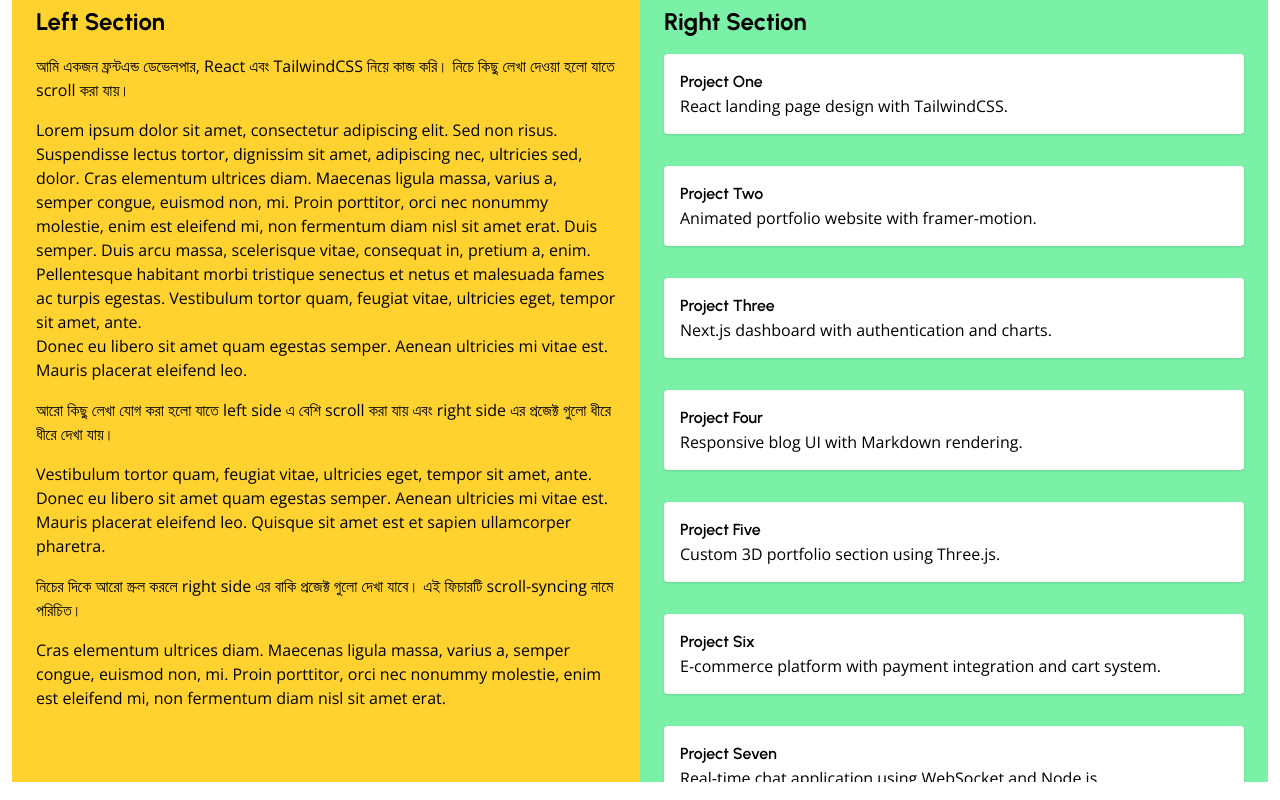
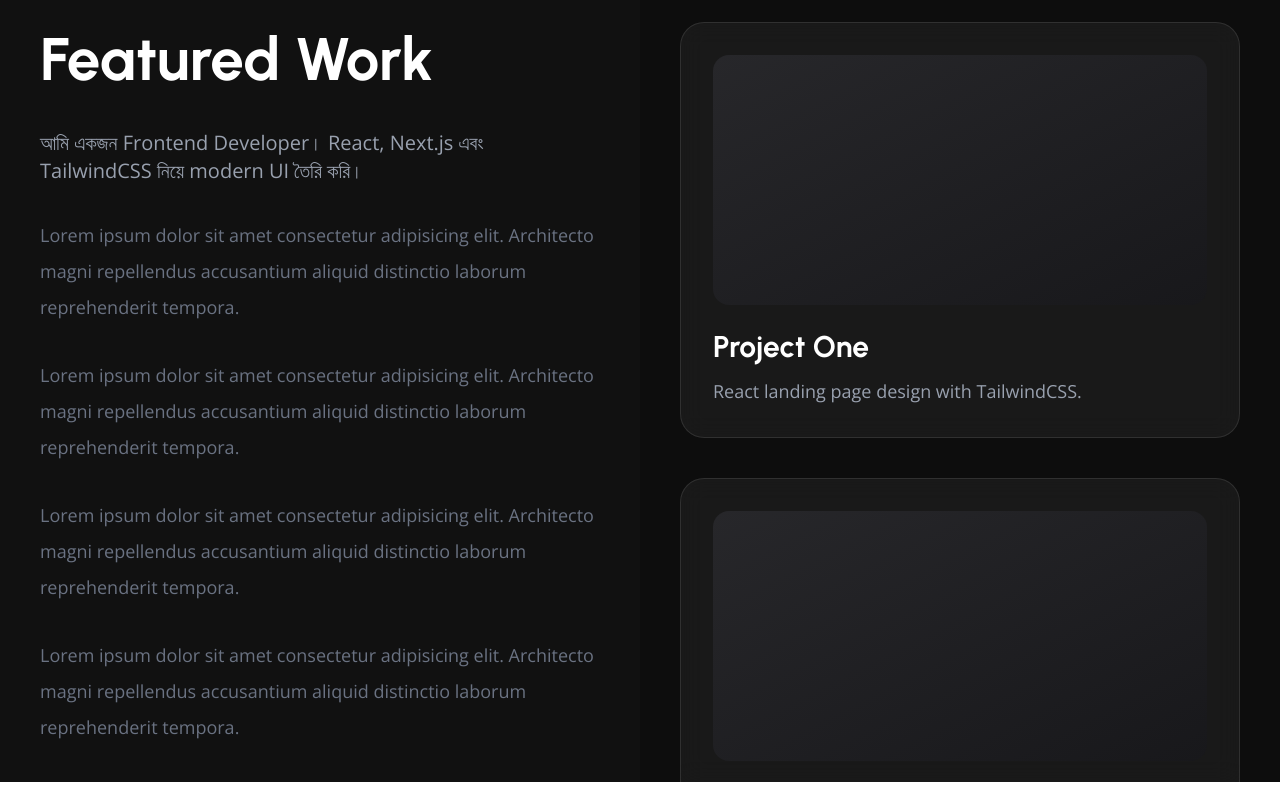
Before and after one commit to Mokim2005/rise-at-seven, a Next.js app: page / in a window 1280 px wide. Shown: the part 1340-2140 px from the top of the page. Built offline with nearby package versions, Linux system fonts and the light colour scheme.

Commit message:
updated featuredwork section

```diff
--- a/package.json
+++ b/package.json
@@ -10,6 +10,8 @@
   },
   "dependencies": {
     "framer-motion": "^12.38.0",
+    "gsap": "^3.15.0",
+    "lenis": "^1.3.23",
     "lucide-react": "^1.14.0",
     "next": "^16.2.4",
     "react": "^19.2.5",
--- a/src/components/modules/FeaturedWork.jsx
+++ b/src/components/modules/FeaturedWork.jsx
@@ -1,6 +1,50 @@
+
 "use client";
 
 import React, { useEffect, useRef } from "react";
+
+const projects = [
+  {
+    title: "Project One",
+    desc: "React landing page design with TailwindCSS.",
+  },
+  {
+    title: "Project Two",
+    desc: "Animated portfolio website with framer-motion.",
+  },
+  {
+    title: "Project Three",
+    desc: "Next.js dashboard with authentication and charts.",
+  },
+  {
+    title: "Project Four",
+    desc: "Responsive blog UI with Markdown rendering.",
+  },
+  {
+    title: "Project Five",
+    desc: "Custom 3D portfolio section using Three.js.",
+  },
+  {
+    title: "Project Six",
+    desc: "E-commerce platform with payment integration.",
+  },
+  {
+    title: "Project Seven",
+    desc: "Real-time chat application using WebSocket.",
+  },
+  {
+    title: "Project Eight",
+    desc: "AI-powered image recognition dashboard.",
+  },
+  {
+    title: "Project Nine",
+    desc: "Cross-platform mobile app built with React Native.",
+  },
+  {
+    title: "Project Ten",
+    desc: "Full-stack social media clone.",
+  },
+];
 
 const FeaturedWork = () => {
   const leftRef = useRef(null);
@@ -9,133 +53,112 @@ const FeaturedWork = () => {
   useEffect(() => {
     const left = leftRef.current;
     const right = rightRef.current;
+
     if (!left || !right) return;
 
-    let targetScrollTop = 0;
-    let currentScrollTop = 0;
+    let target = 0;
+    let current = 0;
     let rafId = null;
 
     const animate = () => {
-      currentScrollTop += (targetScrollTop - currentScrollTop) * 0.08;
-      if (Math.abs(currentScrollTop - targetScrollTop) < 0.5) {
-        currentScrollTop = targetScrollTop;
-      }
-      right.scrollTop = currentScrollTop;
-      if (Math.abs(currentScrollTop - targetScrollTop) > 0.1) {
-        rafId = requestAnimationFrame(animate);
-      } else {
-        rafId = null;
-      }
+      current += (target - current) * 0.08;
+
+      right.scrollTop = current;
+
+      rafId = requestAnimationFrame(animate);
     };
 
+    animate();
+
     const handleScroll = () => {
-      const leftScrollPercent =
-        (left.scrollTop / (left.scrollHeight - left.clientHeight)) * 100;
-      const rightScrollPercent = leftScrollPercent * 5;
-      targetScrollTop =
-        ((right.scrollHeight - right.clientHeight) * rightScrollPercent) / 100;
+      const maxLeftScroll =
+        left.scrollHeight - left.clientHeight;
 
-      if (!rafId) {
-        rafId = requestAnimationFrame(animate);
-      }
+      const progress =
+        left.scrollTop / maxLeftScroll;
+
+      const maxRightScroll =
+        right.scrollHeight - right.clientHeight;
+
+      target = progress * maxRightScroll * 4;
     };
 
     left.addEventListener("scroll", handleScroll);
 
     return () => {
       left.removeEventListener("scroll", handleScroll);
-      if (rafId) cancelAnimationFrame(rafId);
+
+      if (rafId) {
+        cancelAnimationFrame(rafId);
+      }
     };
   }, []);
 
   return (
-    <div className="flex mx-3 justify-between h-screen overflow-hidden">
-      {/* LEFT section */}
+    <div className="flex h-screen overflow-hidden bg-black">
+      {/* LEFT SIDE */}
       <div
         ref={leftRef}
-        className="w-1/2 p-6 bg-amber-300 overflow-y-scroll h-full"
+        className="w-1/2 h-full overflow-y-auto bg-[#111] p-10"
+        style={{
+          scrollbarWidth: "none",
+          msOverflowStyle: "none",
+        }}
       >
-        <h2 className="text-2xl font-bold mb-4">Left Section</h2>
-        <p className="mb-4">
-          আমি একজন ফ্রন্টএন্ড ডেভেলপার, React এবং TailwindCSS নিয়ে কাজ করি। নিচে কিছু লেখা দেওয়া হলো যাতে scroll করা যায়।
-        </p>
-        <p>
-          Lorem ipsum dolor sit amet, consectetur adipiscing elit. Sed non risus.
-          Suspendisse lectus tortor, dignissim sit amet, adipiscing nec, ultricies sed, dolor.
-          Cras elementum ultrices diam. Maecenas ligula massa, varius a, semper congue,
-          euismod non, mi. Proin porttitor, orci nec nonummy molestie, enim est eleifend mi,
-          non fermentum diam nisl sit amet erat. Duis semper. Duis arcu massa, scelerisque vitae,
-          consequat in, pretium a, enim.
-        </p>
-        <p>
-          Pellentesque habitant morbi tristique senectus et netus et malesuada fames ac turpis egestas.
-          Vestibulum tortor quam, feugiat vitae, ultricies eget, tempor sit amet, ante.
-        </p>
-        <p>
-          Donec eu libero sit amet quam egestas semper. Aenean ultricies mi vitae est.
-          Mauris placerat eleifend leo.
-        </p>
-        <p className="mt-4">
-          আরো কিছু লেখা যোগ করা হলো যাতে left side এ বেশি scroll করা যায় এবং right side এর প্রজেক্ট গুলো ধীরে ধীরে দেখা যায়।
-        </p>
-        <p className="mt-4">
-          Vestibulum tortor quam, feugiat vitae, ultricies eget, tempor sit amet, ante. Donec eu libero sit amet quam egestas semper. Aenean ultricies mi vitae est. Mauris placerat eleifend leo. Quisque sit amet est et sapien ullamcorper pharetra.
-        </p>
-        <p className="mt-4">
-          নিচের দিকে আরো স্ক্রল করলে right side এর বাকি প্রজেক্ট গুলো দেখা যাবে। এই ফিচারটি scroll-syncing নামে পরিচিত।
-        </p>
-        <p className="mt-4">
-          Cras elementum ultrices diam. Maecenas ligula massa, varius a, semper congue, euismod non, mi. Proin porttitor, orci nec nonummy molestie, enim est eleifend mi, non fermentum diam nisl sit amet erat.
-        </p>
+        <style jsx>{`
+          div::-webkit-scrollbar {
+            display: none;
+          }
+        `}</style>
+
+        <div className="max-w-xl space-y-8 text-white pb-[200px]">
+          <h1 className="text-6xl font-bold leading-tight">
+            Featured Work
+          </h1>
+
+          <p className="text-xl text-gray-400">
+            আমি একজন Frontend Developer।
+            React, Next.js এবং TailwindCSS
+            নিয়ে modern UI তৈরি করি।
+          </p>
+
+          {[...Array(10)].map((_, i) => (
+            <p
+              key={i}
+              className="text-gray-500 leading-9 text-lg"
+            >
+              Lorem ipsum dolor sit amet
+              consectetur adipisicing elit.
+              Architecto magni repellendus
+              accusantium aliquid distinctio
+              laborum reprehenderit tempora.
+            </p>
+          ))}
+        </div>
       </div>
 
-      {/* RIGHT section */}
+      {/* RIGHT SIDE */}
       <div
         ref={rightRef}
-        className="w-1/2 p-6 bg-green-300 overflow-y-scroll h-full"
+        className="w-1/2 h-full overflow-hidden bg-[#0d0d0d] p-10"
       >
-        <h2 className="text-2xl font-bold mb-4">Right Section</h2>
-        <div className="space-y-8">
-          <div className="p-4 bg-white rounded shadow">
-            <h3 className="font-semibold">Project One</h3>
-            <p>React landing page design with TailwindCSS.</p>
-          </div>
-          <div className="p-4 bg-white rounded shadow">
-            <h3 className="font-semibold">Project Two</h3>
-            <p>Animated portfolio website with framer-motion.</p>
-          </div>
-          <div className="p-4 bg-white rounded shadow">
-            <h3 className="font-semibold">Project Three</h3>
-            <p>Next.js dashboard with authentication and charts.</p>
-          </div>
-          <div className="p-4 bg-white rounded shadow">
-            <h3 className="font-semibold">Project Four</h3>
-            <p>Responsive blog UI with Markdown rendering.</p>
-          </div>
-          <div className="p-4 bg-white rounded shadow">
-            <h3 className="font-semibold">Project Five</h3>
-            <p>Custom 3D portfolio section using Three.js.</p>
-          </div>
-          <div className="p-4 bg-white rounded shadow">
-            <h3 className="font-semibold">Project Six</h3>
-            <p>E-commerce platform with payment integration and cart system.</p>
-          </div>
-          <div className="p-4 bg-white rounded shadow">
-            <h3 className="font-semibold">Project Seven</h3>
-            <p>Real-time chat application using WebSocket and Node.js.</p>
-          </div>
-          <div className="p-4 bg-white rounded shadow">
-            <h3 className="font-semibold">Project Eight</h3>
-            <p>AI-powered image recognition dashboard with TensorFlow.js.</p>
-          </div>
-          <div className="p-4 bg-white rounded shadow">
-            <h3 className="font-semibold">Project Nine</h3>
-            <p>Cross-platform mobile app built with React Native.</p>
-          </div>
-          <div className="p-4 bg-white rounded shadow">
-            <h3 className="font-semibold">Project Ten</h3>
-            <p>Full-stack social media clone with real-time notifications.</p>
-          </div>
+        <div className="space-y-10 pb-[500px]">
+          {projects.map((project, i) => (
+            <div
+              key={i}
+              className="rounded-3xl border border-white/10 bg-white/5 p-8 backdrop-blur-md transition-all duration-500"
+            >
+              <div className="mb-6 h-[250px] rounded-2xl bg-gradient-to-br from-zinc-800 to-zinc-900"></div>
+
+              <h2 className="mb-3 text-3xl font-bold text-white">
+                {project.title}
+              </h2>
+
+              <p className="text-lg text-gray-400">
+                {project.desc}
+              </p>
+            </div>
+          ))}
         </div>
       </div>
     </div>
```
Also changed, not shown: src/components/modules/ReadyToRiseSection.jsx (+103 -85 lines), 1 other file (tests, documents, lock files or other folders).
